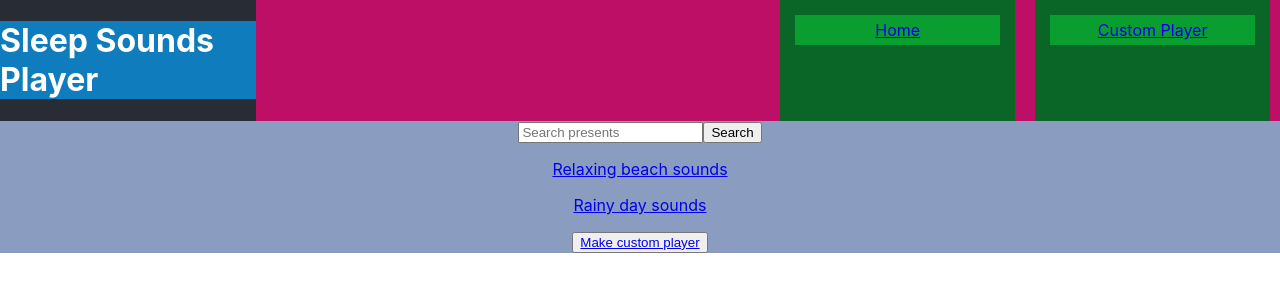
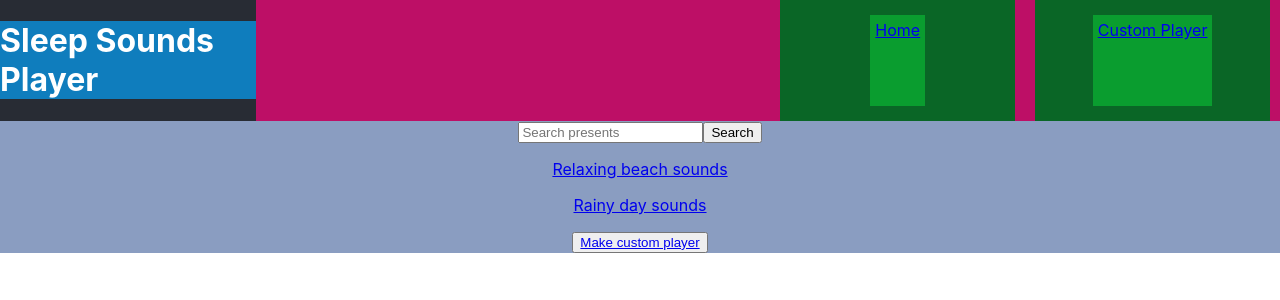
Before and after one commit to greg-navarro/Sleep-Sounds-Player, a React (Create React App) app in the folder sleep-sounds-app/: page / in a window 1280 px wide. Shown: the top 300 px of the page. Built offline with nearby package versions, Linux system fonts and the light colour scheme.

Commit message:
use inline-flex

```diff
--- a/sleep-sounds-app/src/App.css
+++ b/sleep-sounds-app/src/App.css
@@ -35,6 +35,7 @@ nav {
   /* width: auto; */
   /* justify-content: center; */
   padding: 15px;
+  display: inline-flex;
 }
 .nav-link:hover {
   background-color: rgba(226, 214, 43, 0.884);
```
